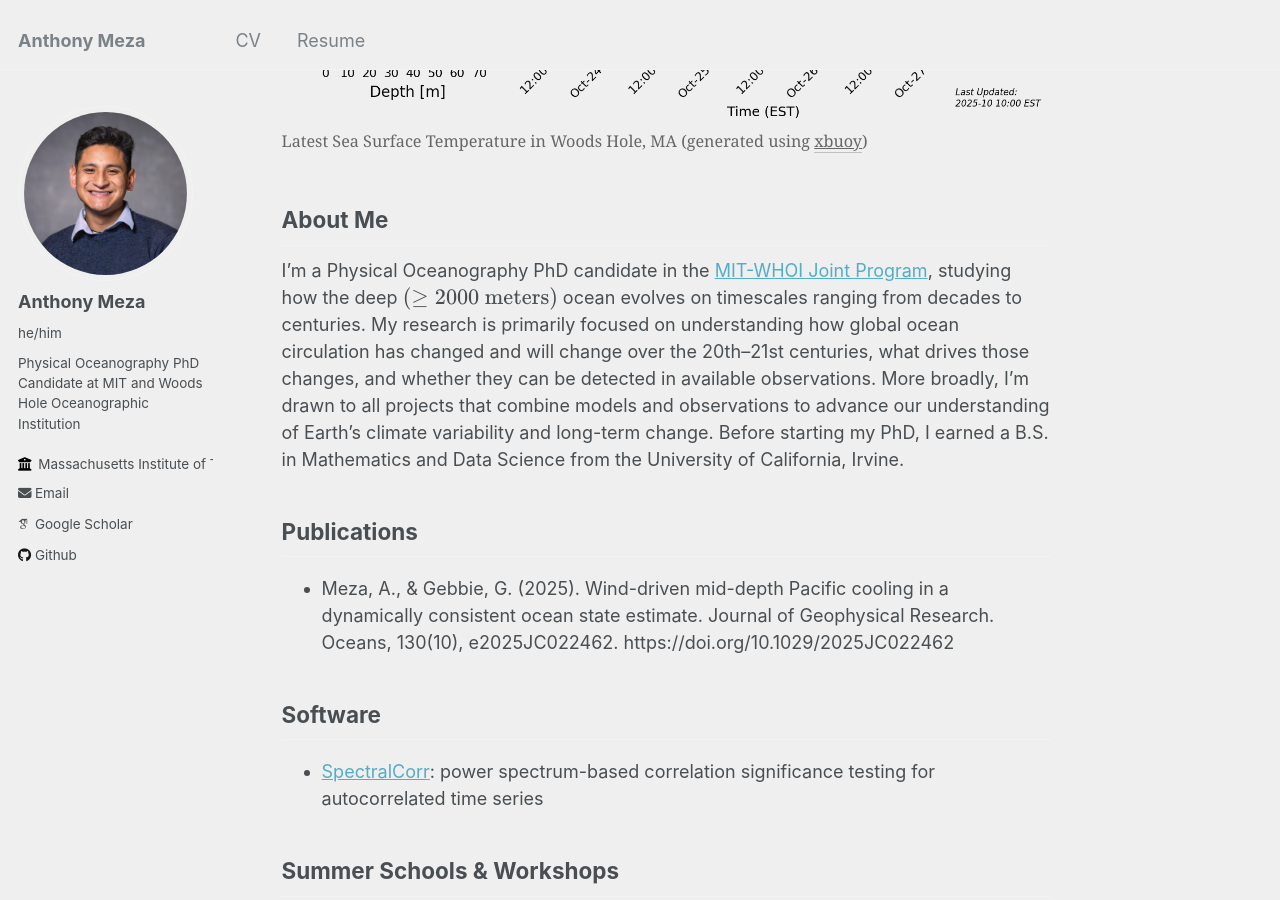
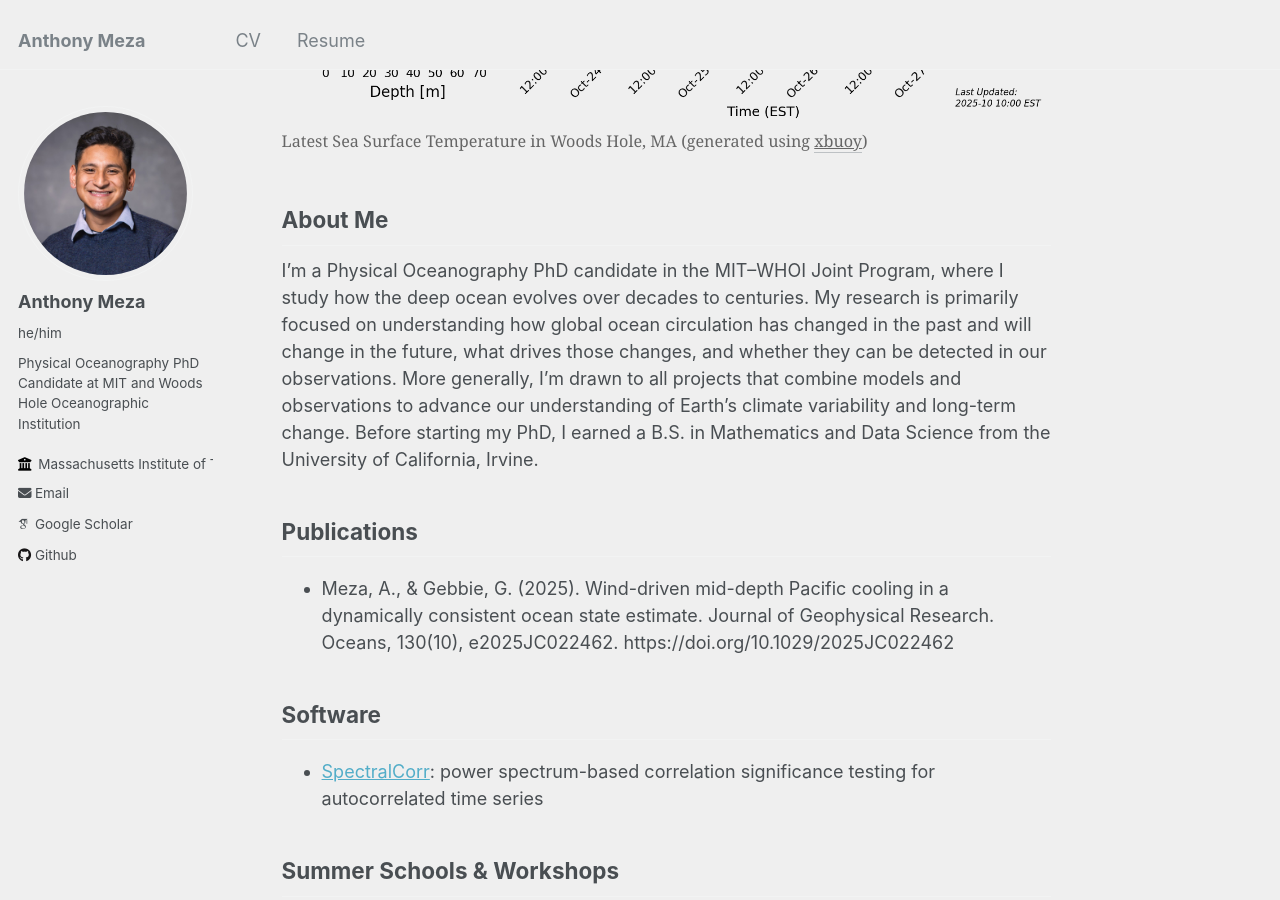
Before and after one commit to anthony-meza/anthony-meza.github.io, a Jekyll site: the page built from _pages/about.md, in a window 1280 px wide and 900 px high, scrolled down 507 px. Built offline with Jekyll 4.4.1, drawn with Linux system fonts in a browser that asks for light colours; some web fonts are replaced.

Commit message:
Update About Me section for clarity
Revised the About Me section for clarity and conciseness.

```diff
--- a/_pages/about.md
+++ b/_pages/about.md
@@ -26,8 +26,11 @@ redirect_from:
 </figure>
 
 ## About Me
-I'm a Physical Oceanography PhD candidate in the [MIT-WHOI Joint Program](https://mit.whoi.edu/), studying how the deep  $$(\geq 2000 \textrm{ meters})$$ ocean evolves on timescales ranging from decades to centuries. My research is primarily focused on understanding how global ocean circulation has changed and will change over the 20th–21st centuries, what drives those changes, and whether they can be detected in available observations.
-More broadly, I’m drawn to all projects that combine models and observations to advance our understanding of Earth’s climate variability and long-term change.
+
+I’m a Physical Oceanography PhD candidate in the MIT–WHOI Joint Program, where I study how the deep ocean evolves over decades to centuries.
+My research is primarily focused on understanding how global ocean circulation has changed in the past and will change in the future,
+what drives those changes, and whether they can be detected in our observations.
+More generally, I’m drawn to all projects that combine models and observations to advance our understanding of Earth’s climate variability and long-term change.
 Before starting my PhD, I earned a B.S. in Mathematics and Data Science from the University of California, Irvine.
 
 ## Publications
```
